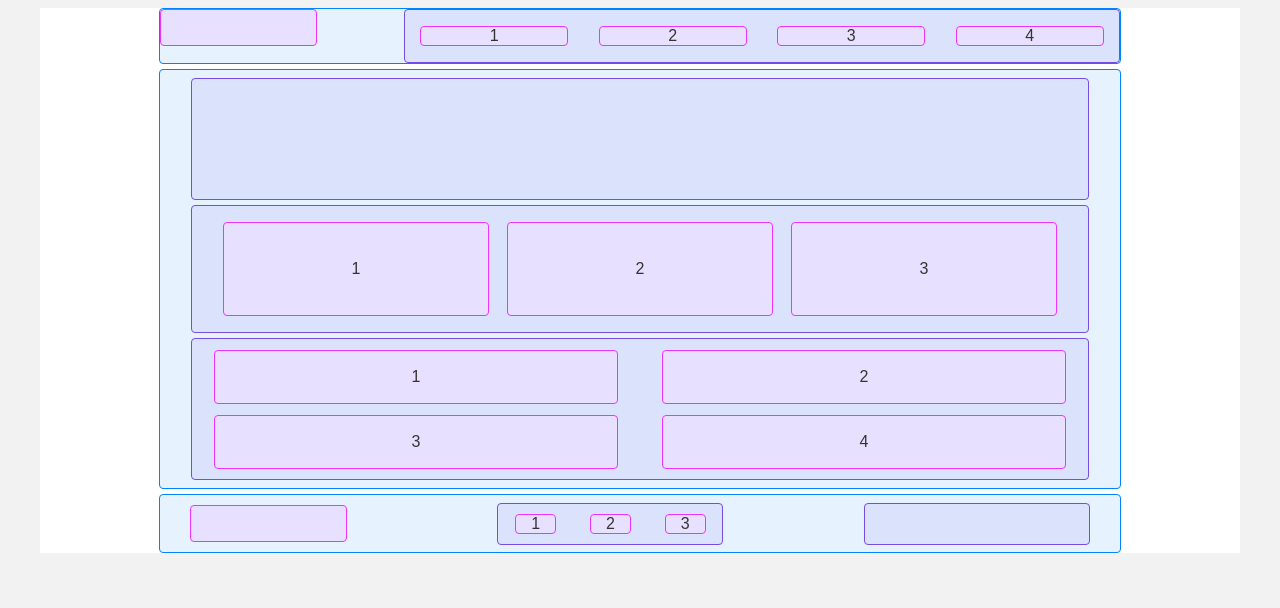
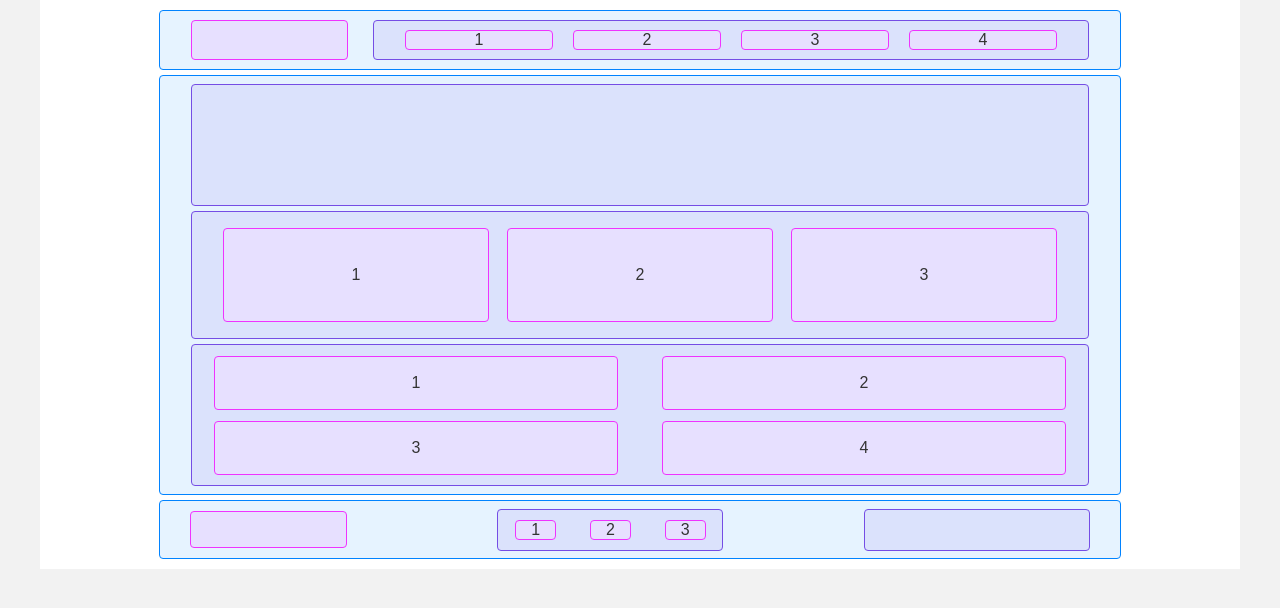
Before and after one commit to VadimPinyagin/flexbox, a plain HTML site: page index.html in a window 1280 px wide. Drawn offline with Linux system fonts and the light colour scheme.

Commit message:
Разобрался с блоком header-nav

```diff
--- a/styles-flex.css
+++ b/styles-flex.css
@@ -1,45 +1,57 @@
+html{
+  background-color: #f2f2f2;
+}
+
 
 body{
+  display: flex;
+  width: 1200px;
   font-family: sans-serif;
   font-weight: 400;
   font-style: normal;
   color: #333333;
-  background-color: #f2f2f2;
+  background-color: #ffffff;
+  margin: 0 auto;
+  padding-top: 10px;
+  padding-bottom: 10px;
 }
 
 .rug{
-  width: 1200px;
+  display: flex;
+  flex-basis:960px;
+  flex-direction: column;
   margin: 0 auto;
+  gap:5px 5px;
+
   background-color: #ffffff;
-
 }
 
+/*---------- Элементы блока main-header ---------- */
+
 .main-header{
-  width:960px;
   background-color: #E6F3FF;
   border:1px solid #0183FF;
   border-radius: 4px;
   display:flex;
-  margin: 0 auto;
   justify-content: space-between;
+  padding-left: 31px;
+  padding-right: 31px;
+  padding-top: 9px;
+  padding-bottom: 9px;
 }
 
 .logo{
-  flex-basis: 155px;
-  height: 35px;
+  width: 155px;
+  height: 38px;
   background-color: #E7E0FF;
   border:1px solid #EF33FF;
   border-radius: 4px;
-  /* margin: 10px 10px 10px 30px; */
 }
-
-
-/* Элементы блока header-nav */
 
 .header-nav{
   display:flex;
   flex-basis: 714px;
-  /* gap: 30px 10px; */
+  align-items: center;
   justify-content: space-around;
 
   background-color: #DBE2FC;
@@ -50,11 +62,8 @@ body{
 }
 
 .header-main-unit{
-  height: 18px;
   flex-basis: 146px;
-
-  /* margin-top: 8px; */
-  /* margin-bottom: 8px; */
+  margin: 0;
   text-align: center;
 
   background-color: #E7E0FF;
@@ -62,15 +71,13 @@ body{
   border-radius: 4px;
 }
 
-/* ---------------------------------------------- */
+.header-nav :first-child{
+  margin-left: 21px;
+}
 
-/* .header-nav :first-child{
-  margin-left:20px;
-} */
-
-/* .header-nav :last-child{
-  margin-right:20px;
-} */
+.header-nav :last-child{
+  margin-right: 21px;
+}
 
 /* ---------------------------------------------- */
 
@@ -80,7 +87,6 @@ body{
   border:1px solid #0183FF;
   border-radius: 4px;
   margin: 0 auto;
-  margin-top: 5px;
 }
 
 .content-one{
@@ -195,7 +201,7 @@ body{
   display:flex;
   justify-content: space-around;
   margin: 0 auto;
-  margin-top: 5px;
+  /* margin-top: 5px; */
 }
 
 .logo-footer{
```
